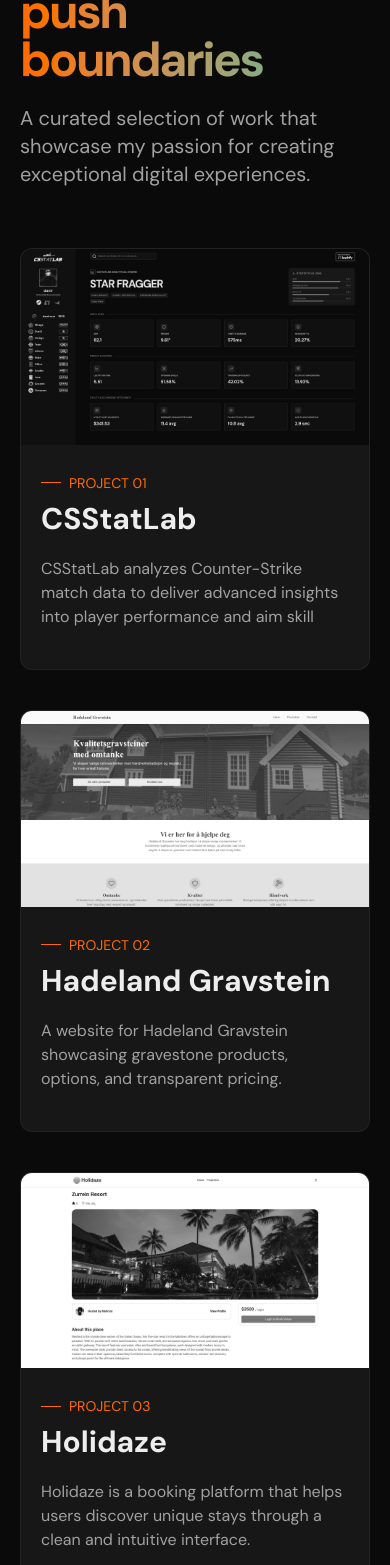
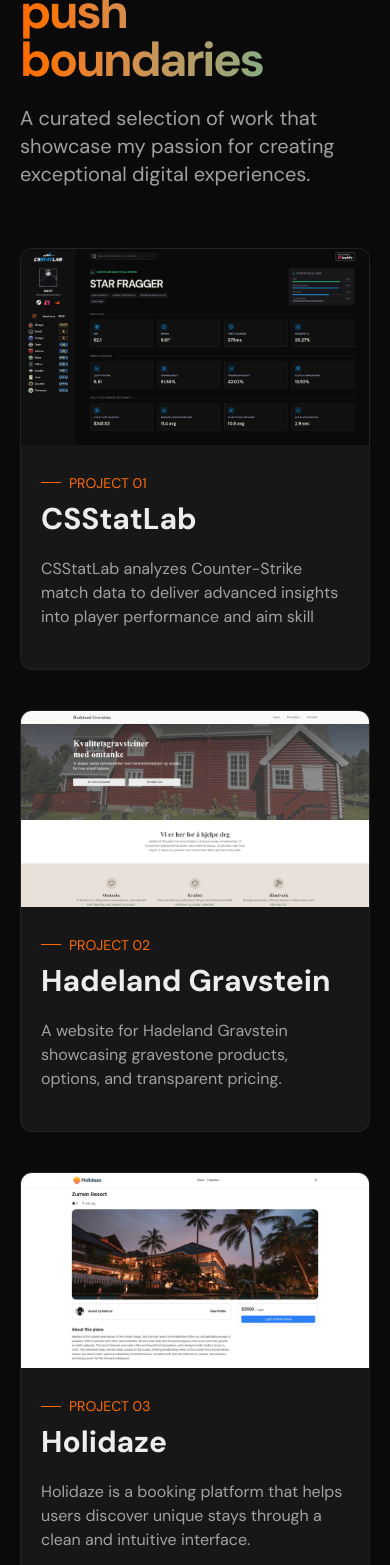
Before and after one commit to danielekeberg/POR2, a Next.js app: page / in a window 390 px wide. Shown: the part 1048-2613 px from the top of the page. Built offline with nearby package versions, Linux system fonts and the light colour scheme.

Commit message:
Grayscale does only apply on bigger screens

```diff
--- a/app/components/Selected.tsx
+++ b/app/components/Selected.tsx
@@ -22,7 +22,7 @@
           className="rounded-xl overflow-hidden border group bg-neutral-900 border-neutral-600/20 hover:-translate-y-2 transition duration-300 cursor-pointer"
         >
           <img
-            className="group-hover:grayscale-0 grayscale transition duration-300"
+            className="group-hover:grayscale-0 md:grayscale transition duration-300"
             src="../csstatlab-teaser.jpg"
           />
           <div className="p-5">
@@ -45,7 +45,7 @@
             className="block rounded-xl overflow-hidden border border-neutral-600/20 group bg-neutral-900 hover:-translate-y-2 transition duration-300 cursor-pointer"
           >
             <img
-              className="group-hover:grayscale-0 grayscale transition duration-300"
+              className="group-hover:grayscale-0 md:grayscale transition duration-300"
               src="../hg-teaser.jpg"
             />
             <div className="p-5">
@@ -70,7 +70,7 @@
           className="rounded-xl w-250 overflow-hidden border border-neutral-600/20 group bg-neutral-900 hover:-translate-y-2 transition duration-300 cursor-pointer"
         >
           <img
-            className="group-hover:grayscale-0 grayscale transition duration-300"
+            className="group-hover:grayscale-0 md:grayscale transition duration-300"
             src="../holidaze-teaser.jpg"
           />
           <div className="p-5">
```
